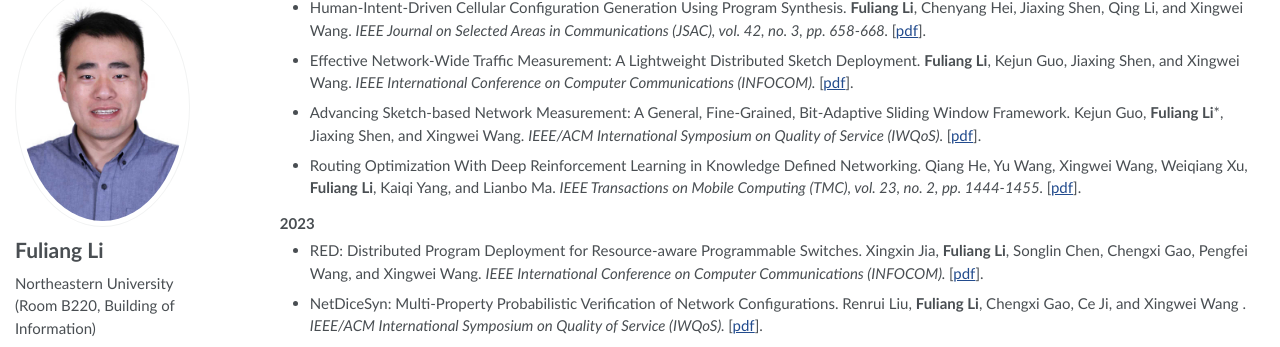
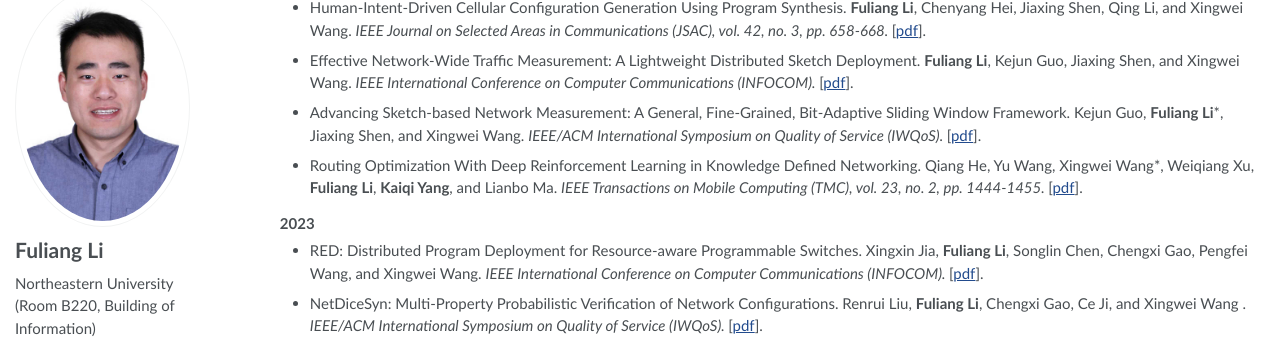
Before and after one commit to Fuliang-Li/Fuliang-Li.github.io, a Jekyll site: the page built from _pages/about.md, in a window 1280 px wide and 900 px high, scrolled down 593 px. Shown: the part 104-451 px from the top of the window. Built offline with Jekyll 4.4.1, drawn with Linux system fonts in a browser that asks for light colours.

```diff
--- a/_pages/about.md
+++ b/_pages/about.md
@@ -38,7 +38,7 @@ Fuliang Li (李福亮), Professor of Northeastern University. I obtained my Bach
 - Human-Intent-Driven Cellular Configuration Generation Using Program Synthesis. <b>Fuliang Li</b>, Chenyang Hei, Jiaxing Shen, Qing Li, and Xingwei Wang. <i> IEEE Journal on Selected Areas in Communications (JSAC), vol. 42, no. 3, pp. 658-668. </i> [<A href="https://ieeexplore.ieee.org/abstract/document/10368062" target="_blank">pdf</A>].
 - Effective Network-Wide Traffic Measurement: A Lightweight Distributed Sketch Deployment. <b>Fuliang Li</b>, Kejun Guo, Jiaxing Shen, and Xingwei Wang. <i> IEEE International Conference on Computer Communications (INFOCOM). </i> [<A href="https://shenjiaxing.github.io/pdf/effectiveli2023.pdf" target="_blank">pdf</A>].
 - Advancing Sketch-based Network Measurement: A General, Fine-Grained, Bit-Adaptive Sliding Window Framework. Kejun Guo, <b>Fuliang Li</b>*, Jiaxing Shen, and Xingwei Wang. <i> IEEE/ACM International Symposium on Quality of Service (IWQoS). </i> [<A href="https://shenjiaxing.github.io/pdf/2024/advancingguo2024.pdf" target="_blank">pdf</A>].
-- Routing Optimization With Deep Reinforcement Learning in Knowledge Defined Networking. Qiang He, Yu Wang, Xingwei Wang, Weiqiang Xu, <b>Fuliang Li</b>, Kaiqi Yang, and Lianbo Ma. <i> IEEE Transactions on Mobile Computing (TMC), vol. 23, no. 2, pp. 1444-1455. </i> [<A href="https://ieeexplore.ieee.org/abstract/document/10012574" target="_blank">pdf</A>].
+- Routing Optimization With Deep Reinforcement Learning in Knowledge Defined Networking. Qiang He, Yu Wang, Xingwei Wang*, Weiqiang Xu, <b>Fuliang Li</b>, **Kaiqi Yang**, and Lianbo Ma. <i> IEEE Transactions on Mobile Computing (TMC), vol. 23, no. 2, pp. 1444-1455. </i> [<A href="https://ieeexplore.ieee.org/abstract/document/10012574" target="_blank">pdf</A>].
 <h3><strong>2023</strong></h3>
 
 - RED: Distributed Program Deployment for Resource-aware Programmable Switches. Xingxin Jia, <b>Fuliang Li</b>, Songlin Chen, Chengxi Gao, Pengfei Wang, and Xingwei Wang. <i> IEEE International Conference on Computer Communications (INFOCOM). </i> [<A href="https://ieeexplore.ieee.org/abstract/document/10228974" target="_blank">pdf</A>].
```
